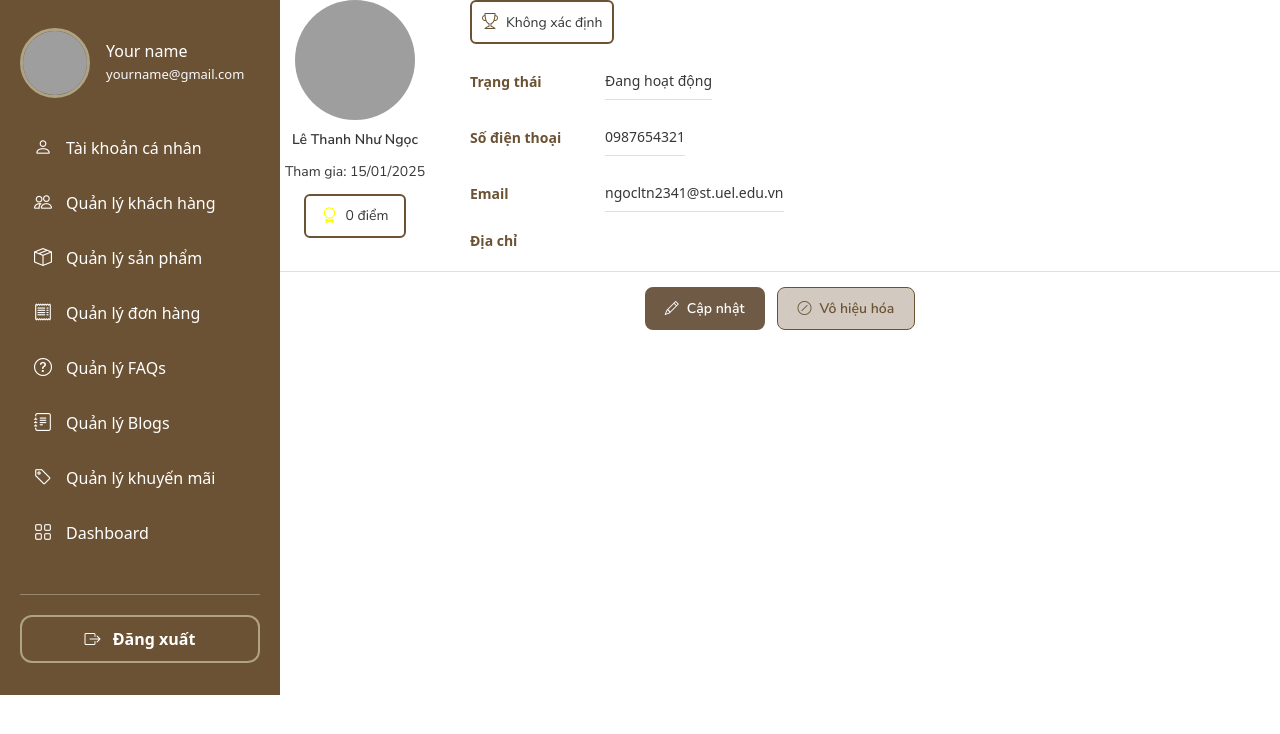
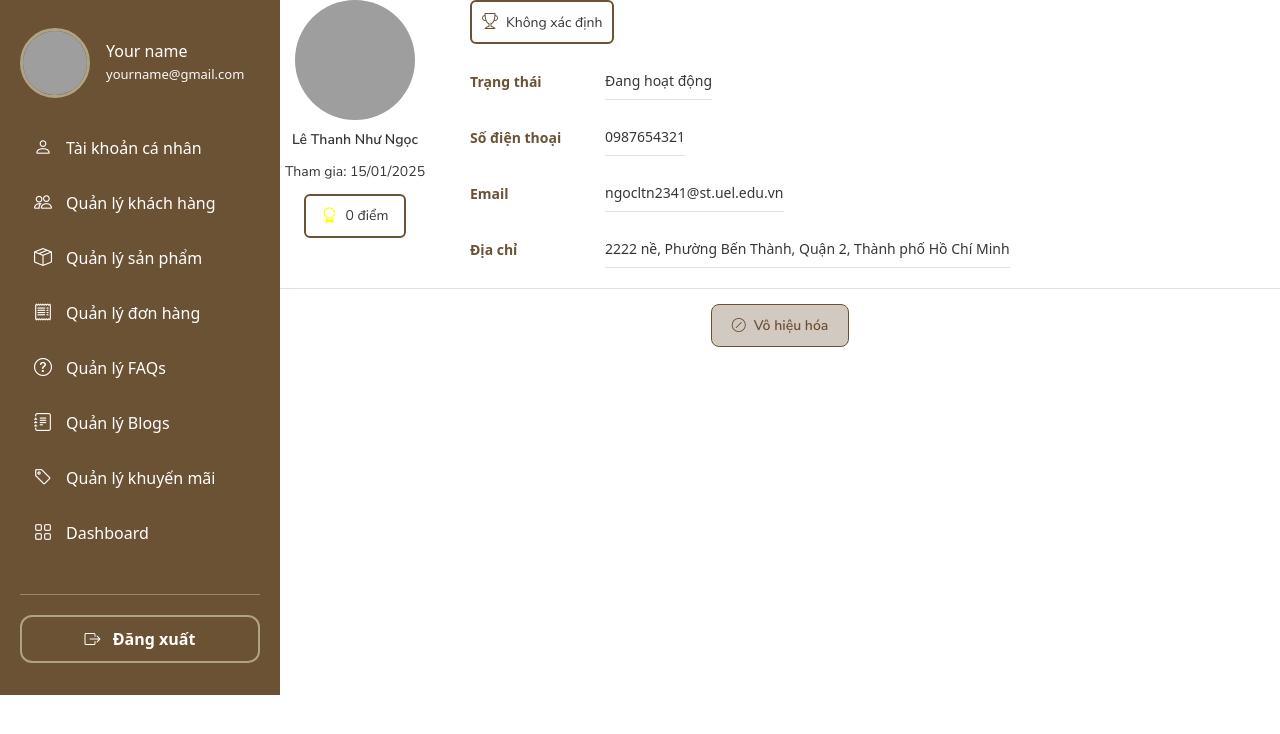
Before and after one commit to ZanDo1906/DWELLY, an Angular app in the folder admin/: page /user-form in a window 1280 px wide. Shown: the top 734 px of the page. Built offline with nearby package versions, Linux system fonts and the light colour scheme; grey boxes are pictures that could not be loaded.

Commit message:
Update manage users

```diff
--- a/admin/package.json
+++ b/admin/package.json
@@ -31,6 +31,7 @@
     "bootstrap": "^5.3.8",
     "bootstrap-icons": "^1.13.1",
     "rxjs": "~7.8.0",
+    "sweetalert2": "^11.26.22",
     "tslib": "^2.3.0",
     "zone.js": "~0.15.0"
   },
--- a/admin/src/app/interfaces/client.ts
+++ b/admin/src/app/interfaces/client.ts
@@ -4,7 +4,15 @@ export interface iClient {
     So_dien_thoai: string;
     Email: string;
     Mat_khau: string;
-    Dia_chi: string[];          // Array<String>
+    Dia_chi: Array<string | {
+        FullName?: string;
+        Phone?: string;
+        Province?: string;
+        District?: string;
+        Ward?: string;
+        DetailAddress?: string;
+        IsDefault?: boolean;
+    }>;
     Trang_thai: boolean;
     Anh_dai_dien: string;
     Ngay_tao: Date;
--- a/admin/src/app/pages/users/user-form/user-form.html
+++ b/admin/src/app/pages/users/user-form/user-form.html
@@ -46,7 +46,7 @@
         <div class="form-field-row">
           <div class="form-field full-width">
             <label>Địa chỉ</label>
-            <span class="field-value">{{ userForm.Dia_chi }}</span>
+            <span class="field-value">{{ displayAddress }}</span>
           </div>
         </div>
       </div>
@@ -55,11 +55,9 @@
 
   <!-- ACTION BUTTONS -->
   <div class="form-actions">
-    <button class="btn btn-update">
-      <i class="bi bi-pencil"></i> Cập nhật
-    </button>
-    <button class="btn btn-disable" (click)="cancel.emit()">
-      <i class="bi bi-slash-circle"></i> Vô hiệu hóa
+    <button class="btn btn-disable" (click)="disableUser()">
+      <i class="bi" [ngClass]="user.Trang_thai ? 'bi-slash-circle' : 'bi-arrow-counterclockwise'"></i>
+      {{ user.Trang_thai ? 'Vô hiệu hóa' : 'Khôi phục tài khoản' }}
     </button>
   </div>
 </div>
--- a/admin/src/app/pages/users/user-form/user-form.ts
+++ b/admin/src/app/pages/users/user-form/user-form.ts
@@ -1,75 +1,76 @@
 import { Component, Input, Output, EventEmitter, OnInit } from '@angular/core';
 import { CommonModule } from '@angular/common';
-import { FormsModule } from '@angular/forms';
+import { iClient } from '../../../interfaces/client';
 
-interface User {
-  Ma_khach_hang: string;
-  Ho_va_ten: string;
-  So_dien_thoai: string;
-  Email: string;
-  Dia_chi: string | string[];
-  Trang_thai: boolean;
-  Anh_dai_dien: string;
-  Ngay_tao: Date;
-  Ma_phan_hang: string;
-  Tong_diem: number;
-}
-
-interface UserFormData {
-  Ngay_sinh?: string;
-  Trang_thai: boolean;
-  So_dien_thoai: string;
-  Email: string;
-  Dia_chi: string;
+interface AddressInfo {
+  FullName?: string;
+  Phone?: string;
+  Province?: string;
+  District?: string;
+  Ward?: string;
+  DetailAddress?: string;
+  IsDefault?: boolean;
 }
 
 @Component({
   selector: 'app-user-form',
-  imports: [CommonModule, FormsModule],
+  imports: [CommonModule],
   templateUrl: './user-form.html',
   styleUrl: './user-form.css',
 })
 export class UserForm implements OnInit {
-  @Input() selectedUser: User | null = null;
+  @Input() selectedUser: iClient | null = null;
   @Output() cancel = new EventEmitter<void>();
-  @Output() submit = new EventEmitter<void>();
+  @Output() disable = new EventEmitter<void>();
 
-  user: User = {
+  user: iClient = {
     Ma_khach_hang: '0001',
     Ho_va_ten: 'Lê Thanh Như Ngọc',
     So_dien_thoai: '0987654321',
     Email: 'ngocltn2341@st.uel.edu.vn',
-    Dia_chi: '2222 nề, Phường Bến Thành, Quận 2, Thành phố Hồ Chí Minh',
+    Dia_chi: ['2222 nề, Phường Bến Thành, Quận 2, Thành phố Hồ Chí Minh'],
     Trang_thai: true,
     Anh_dai_dien: 'assets/images/avt/avt_client.png',
     Ngay_tao: new Date('2025-01-15'),
     Ma_phan_hang: 'KIM CƯƠNG',
     Tong_diem: 0,
-  };
-
-  userForm: UserFormData = {
-    Ngay_sinh: '',
-    Trang_thai: true,
-    So_dien_thoai: '',
-    Email: '',
-    Dia_chi: '',
+    Mat_khau: '',
+    favorites: [],
   };
 
   ngOnInit(): void {
     if (this.selectedUser) {
       this.user = { ...this.selectedUser };
-      this.initializeForm();
     }
   }
 
-  private initializeForm(): void {
-    this.userForm = {
-      Ngay_sinh: '',
-      Trang_thai: this.user.Trang_thai,
-      So_dien_thoai: this.user.So_dien_thoai,
-      Email: this.user.Email,
-      Dia_chi: Array.isArray(this.user.Dia_chi) ? this.user.Dia_chi[0] : this.user.Dia_chi,
-    };
+  get displayAddress(): string {
+    const address = Array.isArray(this.user.Dia_chi)
+      ? this.user.Dia_chi[0]
+      : this.user.Dia_chi;
+
+    if (!address) {
+      return 'Chưa có địa chỉ';
+    }
+
+    if (typeof address === 'string') {
+      return address;
+    }
+
+    const structuredAddress = address as AddressInfo;
+
+    return [
+      structuredAddress.DetailAddress,
+      structuredAddress.Ward,
+      structuredAddress.District,
+      structuredAddress.Province,
+    ]
+      .filter(Boolean)
+      .join(', ');
+  }
+
+  disableUser(): void {
+    this.disable.emit();
   }
 
   getMembershipRank(code: string): string {
--- a/admin/src/app/pages/users/user-list/user-list.html
+++ b/admin/src/app/pages/users/user-list/user-list.html
@@ -36,9 +36,11 @@
               <p class="user-detail"><strong>Email:</strong> {{ user.Email }}</p>
             </div>
             <div class="user-actions">
-              <button class="action-btn edit-btn" (click)="openUserForm(user)">✎ Cập nhật</button>
               <button class="action-btn view-btn" (click)="openUserForm(user)">👁 Xem chi tiết</button>
-              <button class="action-btn disable-btn"><i class="bi bi-slash-circle"></i> Vô hiệu hóa</button>
+              <button class="action-btn disable-btn" (click)="toggleUserStatus(user)">
+                <i class="bi" [ngClass]="user.Trang_thai ? 'bi-slash-circle' : 'bi-arrow-counterclockwise'"></i>
+                {{ user.Trang_thai ? 'Vô hiệu hóa' : 'Khôi phục tài khoản' }}
+              </button>
             </div>
           </div>
         </div>
@@ -68,7 +70,7 @@
     <app-user-form
       [selectedUser]="selectedUser"
       (cancel)="closeUserFormModal()"
-      (submit)="submitUserForm()">
+      (disable)="selectedUser && toggleUserStatus(selectedUser)">
     </app-user-form>
   </app-modal>
 </section>
--- a/admin/src/app/pages/users/user-list/user-list.ts
+++ b/admin/src/app/pages/users/user-list/user-list.ts
@@ -1,22 +1,10 @@
 import { Component, OnInit, AfterViewInit } from '@angular/core';
 import { CommonModule } from '@angular/common';
 import { FormsModule } from '@angular/forms';
-import { HttpClient } from '@angular/common/http';
 import { UserForm } from '../user-form/user-form';
 import { Modal } from '../../../components/modal/modal';
-
-interface User {
-  Ma_khach_hang: string;
-  Ho_va_ten: string;
-  So_dien_thoai: string;
-  Email: string;
-  Dia_chi: string[];
-  Trang_thai: boolean;
-  Anh_dai_dien: string;
-  Ngay_tao: Date;
-  Ma_phan_hang: string;
-  Tong_diem: number;
-}
+import { Client } from '../../../services/client';
+import { iClient } from '../../../interfaces/client';
 
 @Component({
   selector: 'app-user-list',
@@ -29,12 +17,12 @@ export class UserList implements OnInit, AfterViewInit {
   currentPage = 1;
   searchTerm = '';
   sortType: 'a-z' | 'newest' | 'oldest' = 'a-z';
-  filteredUsers: User[] = [];
-  users: User[] = [];
+  filteredUsers: iClient[] = [];
+  users: iClient[] = [];
   showUserForm = false;
-  selectedUser: User | null = null;
+  selectedUser: iClient | null = null;
 
-  constructor(private http: HttpClient) {}
+  constructor(private clientService: Client) {}
 
   ngOnInit(): void {
     this.loadUsers();
@@ -45,7 +33,7 @@ export class UserList implements OnInit, AfterViewInit {
   }
 
   private loadUsers(): void {
-    this.http.get<any[]>('assets/data/client.json').subscribe({
+    this.clientService.getClientData().subscribe({
       next: (data) => {
         this.users = data.map(user => ({
           ...user,
@@ -59,7 +47,7 @@ export class UserList implements OnInit, AfterViewInit {
     });
   }
 
-  get sortedUsers(): User[] {
+  get sortedUsers(): iClient[] {
     let sorted = [...this.filteredUsers];
 
     if (this.sortType === 'a-z') {
@@ -77,7 +65,7 @@ export class UserList implements OnInit, AfterViewInit {
     return Math.max(1, Math.ceil(this.sortedUsers.length / this.pageSize));
   }
 
-  get pagedUsers(): User[] {
+  get pagedUsers(): iClient[] {
     const startIndex = (this.currentPage - 1) * this.pageSize;
     return this.sortedUsers.slice(startIndex, startIndex + this.pageSize);
   }
@@ -122,7 +110,7 @@ export class UserList implements OnInit, AfterViewInit {
     this.goToPage(this.currentPage + 1);
   }
 
-  openUserForm(user: User): void {
+  openUserForm(user: iClient): void {
     this.selectedUser = user;
     this.showUserForm = true;
     setTimeout(() => {
@@ -156,8 +144,23 @@ export class UserList implements OnInit, AfterViewInit {
     this.selectedUser = null;
   }
 
-  submitUserForm(): void {
-    console.log('Update user:', this.selectedUser);
-    this.closeUserFormModal();
+  toggleUserStatus(user: iClient): void {
+    const nextStatus = !user.Trang_thai;
+
+    this.clientService.updateClient(user.Ma_khach_hang, { Trang_thai: nextStatus }).subscribe({
+      next: (response) => {
+        const updatedUser = response.client;
+        this.users = this.users.map(item =>
+          item.Ma_khach_hang === updatedUser.Ma_khach_hang
+            ? { ...updatedUser, Ngay_tao: new Date(updatedUser.Ngay_tao) }
+            : item
+        );
+        this.applyFilters();
+        this.closeUserFormModal();
+      },
+      error: (error) => {
+        console.error('Error disabling user:', error);
+      }
+    });
   }
 }
--- a/admin/src/app/services/client.ts
+++ b/admin/src/app/services/client.ts
@@ -16,6 +16,11 @@ export class Client {
       .get<iClient[]>(`${baseUrl}/clients`)
       .pipe(retry(2), catchError(this.handleError));
   }
+  updateClient(id: string, data: Partial<iClient>): Observable<any> {
+    return this.http
+      .patch(`${baseUrl}/clients/${id}`, data)
+      .pipe(retry(2), catchError(this.handleError));
+  }
   login(data: any) {
   return this.http.post(`${baseUrl}/login`, data);
   }
```
Also changed, not shown: 2 other files (tests, documents, lock files or other folders).
